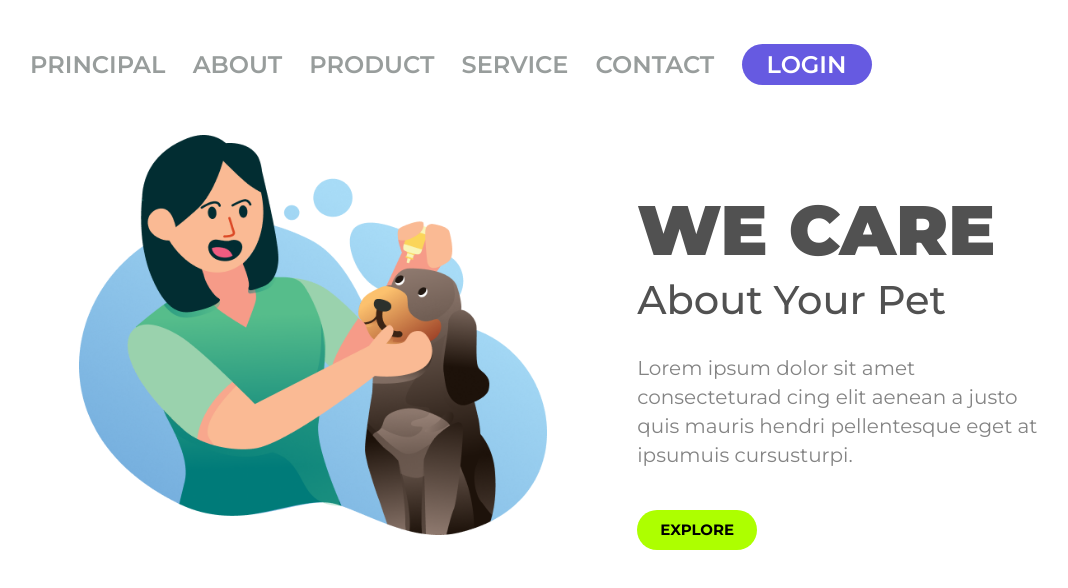
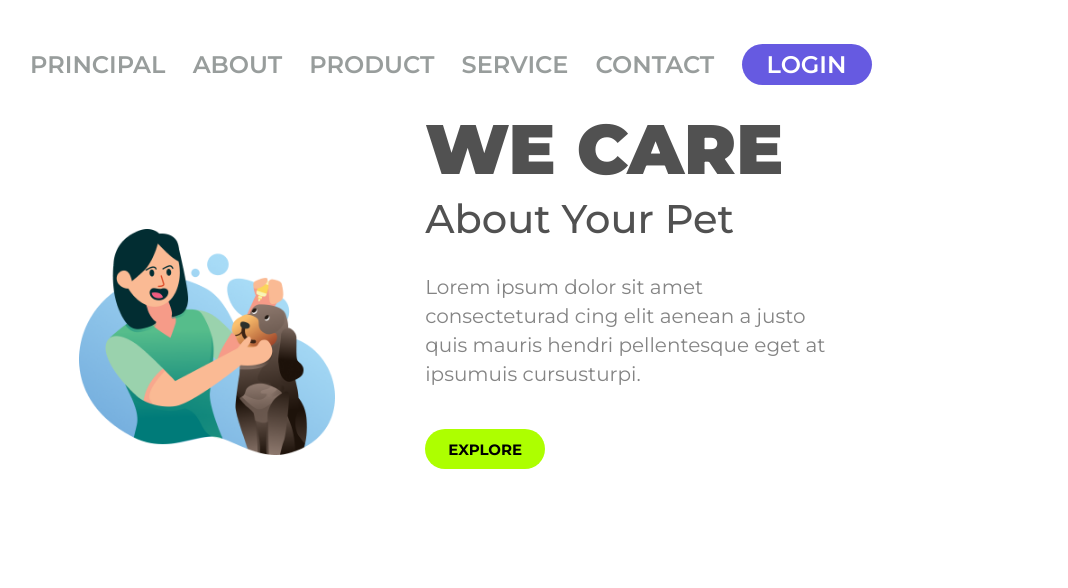
Before and after one commit to marcotulio-fr/Primeiro-Projeto, a plain HTML site: page index.html in a window 1280 px wide. Shown: the whole page, without its empty margins (46-1114 px from the left). Drawn offline with Linux system fonts and the light colour scheme.

Commit message:
Coloquei a imagem de forma responsiva

```diff
--- a/styles.css
+++ b/styles.css
@@ -6,8 +6,8 @@
 }
 
 .image-logo {
-    width: 468px;
-    height: 400px;
+    width: 20vw;
+    height: auto;
     margin-left: 125px;
     display: inline-block;
 }
```
